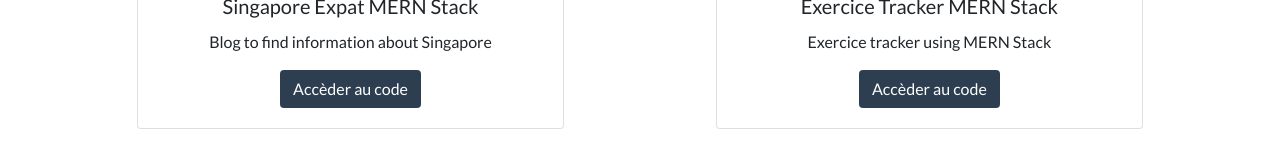
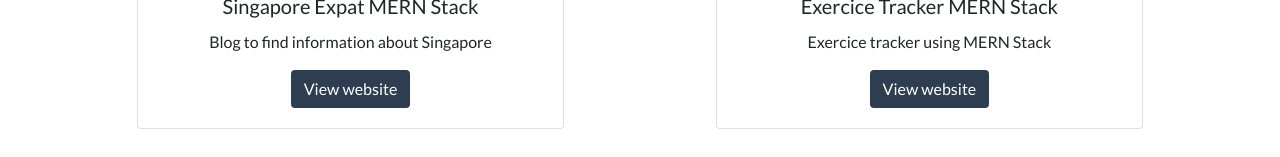
Before and after one commit to Asif-Dev-Fr/React-Portfolio, a React (Create React App) app: page /projects/mern in a window 1280 px wide. Shown: the part 583-740 px from the top of the page. Built offline with nearby package versions, Linux system fonts and the light colour scheme.

Commit message:
fr to Eng

```diff
--- a/src/Components/NavBarTop.js
+++ b/src/Components/NavBarTop.js
@@ -29,7 +29,7 @@ const NavBarTop = () => {
                                     <Link className="dropdown-item" to="/projects/vanillaJS" >Vanilla JS</Link>
                                     <Link className="dropdown-item" to="/projects/nodejs">Node.js</Link>
                                     <Link className="dropdown-item" to="/projects/mern">MERN Stack</Link>
-                                    <Link className="dropdown-item" to="/projects/others">Autres Technos</Link>
+                                    <Link className="dropdown-item" to="/projects/others">Others languages</Link>
                                 </div>
                             </li>
                             <li className="nav-item">
--- a/src/Components/ProjectCard.js
+++ b/src/Components/ProjectCard.js
@@ -30,8 +30,8 @@ const ProjectCard = ({data, title}) => {
                 rel="noopener noreferrer"
               >
                 {project.thumbnail.includes("https://")
-                  ? "Accèder au code"
-                  : "Accèder au site"}
+                  ? "View website"
+                  : "View code"}
               </a>
             </div>
           </div>
--- a/src/Components/SectionDeux.js
+++ b/src/Components/SectionDeux.js
@@ -38,7 +38,7 @@ const SectionDeux = ({
       } else if (langageChoosen === "mern") {
         return <ProjectCard data={mernStackProjects} title="MERN Stack" />;
       } else if (langageChoosen === "others") {
-        return <ProjectCard data={othersProjects} title="Autres technos" />;
+        return <ProjectCard data={othersProjects} title="Other languages" />;
       }
     }
   };
--- a/src/Components/SectionUn.js
+++ b/src/Components/SectionUn.js
@@ -20,7 +20,7 @@ const SectionUn = () => {
         />
         <h1> KASSAMALI Asif </h1>
         <span className="ligne"></span>
-        <h2> Développeur Web </h2>
+        <h2> Developer Fullstack </h2>
       </div>
     </section>
   );
```
